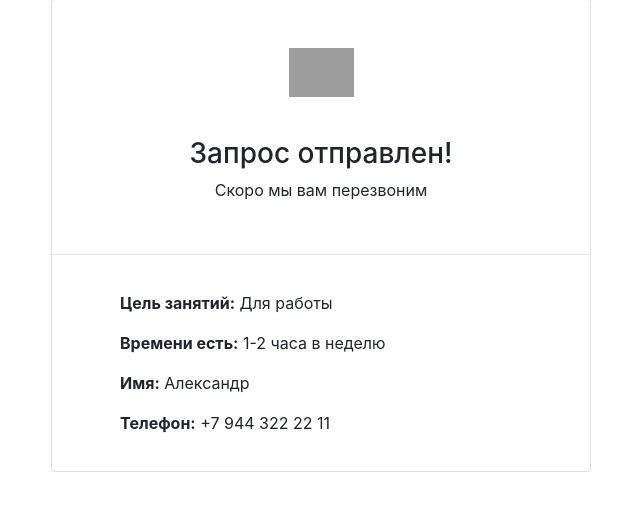
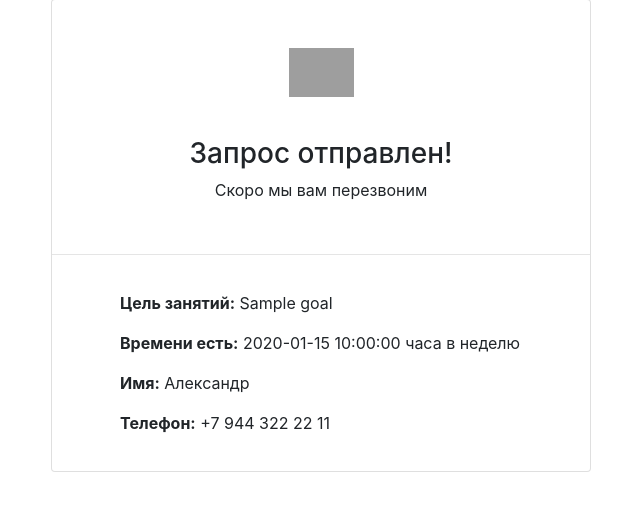
Before and after one commit to spaghetti-tornado88/StepikTutors, a Flask app: template templates/request_done.html in a window 1280 px wide. Shown: the part 121-632 px from the top of the page, without its empty margins (319-959 px from the left). Run offline with Flask 2, Linux system fonts and the light colour scheme; the template is opened without the code that fills it: most values are stand-ins (such as "Sample title", 1, 10 or a date in 2020); some libraries are stand-ins or nearby versions; grey boxes are pictures that could not be loaded.

Commit message:
templates changed

```diff
--- a/templates/index.html
+++ b/templates/index.html
@@ -45,7 +45,7 @@
         <h2 class="text-center mt-5 mb-3">Не нашли своего репетитора?</h2>
         <p class="text-center mb-4">Расскажите, кто вам нужен и мы подберем его сами</p>
         <div class="text-center pb-5">
-            <a href="" class="btn btn-primary">Заказать подбор</a>
+            <a href="/request" class="btn btn-primary">Заказать подбор</a>
         </div>
     </section>
 
--- a/templates/request.html
+++ b/templates/request.html
@@ -3,7 +3,7 @@
 
 <main class="container mt-5">
   <div class="col-12 col-sm-10 col-lg-6 offset-lg-3 offset-sm-1">
-    <form action="request_done.html" class="card mb-5">
+    <form action="/request_done/" class="card mb-5">
       <div class="card-body text-center pt-5">
         <h1 class="h3 card-title mt-4 mb-2">Подбор преподавателя</h1>
         <p class="px-5">Напишите, чего вам нужно и&nbsp;мы&nbsp;подберем отличных&nbsp;ребят</p>
@@ -20,7 +20,7 @@
               </label>
             </div>
             <div class="form-check ">
-              <input type="radio" class="form-check-input" name="goal" value="learn" id="goal2">
+              <input type="radio" class="form-check-input" name="goal" value="study" id="goal2">
               <label class="form-check-label" for="goal2">
                   Для школы
               </label>
@@ -32,7 +32,7 @@
               </label>
             </div>
             <div class="form-check ">
-              <input type="radio" class="form-check-input" name="goal" value="move" id="goal4">
+              <input type="radio" class="form-check-input" name="goal" value="relocate" id="goal4">
               <label class="form-check-label" for="goal2">
                   Для переезда
               </label>
--- a/templates/request_done.html
+++ b/templates/request_done.html
@@ -2,7 +2,6 @@
 {% block container %}
 
 <main class="container mt-3">
-    <!-- HERO -->
     <div class="row mt-5">
         <div class="col-10 col-md-6 offset-1 offset-md-3">
             <div class="card mb-3">
@@ -13,8 +12,8 @@
                 </div>
                 <hr/>
                 <div class="card-body mx-5">
-                    <p><b>Цель занятий:</b> Для работы</p>
-                    <p><b>Времени есть:</b> 1-2 часа в неделю</p>
+                    <p><b>Цель занятий:</b> {{ goal }}</p>
+                    <p><b>Времени есть:</b> {{ time }} часа в неделю</p>
                     <p><b>Имя:</b> Александр</p>
                     <p><b>Телефон:</b> +7 944 322 22 11</p>
                 </div>
```
